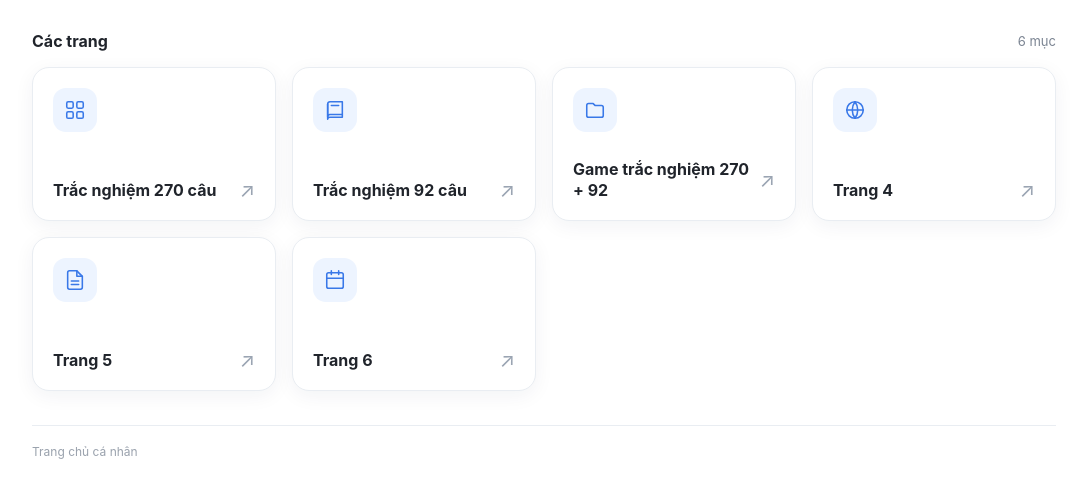
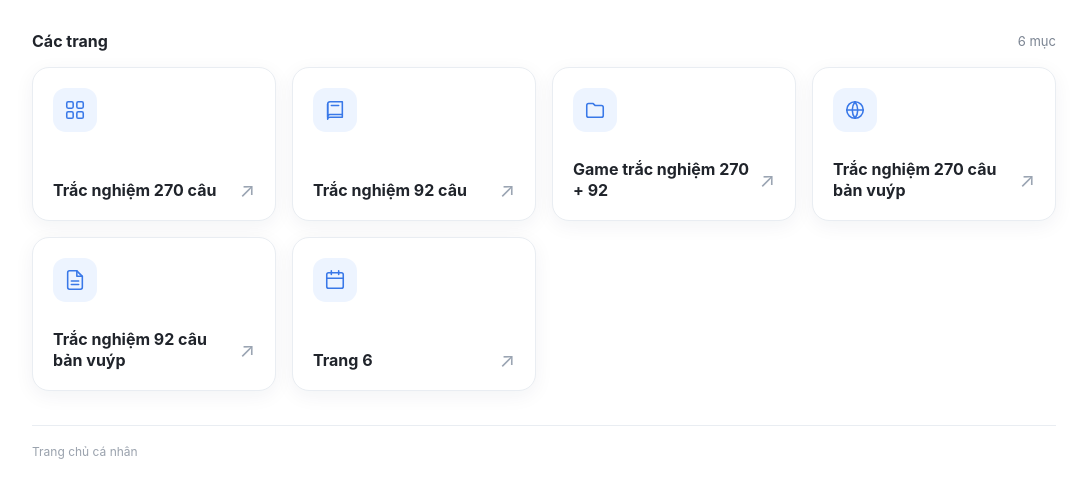
Before and after one commit to kasuodeptrai/tn, a plain HTML site: page index.html in a window 1280 px wide. Shown: the part 168-666 px from the top of the page, without its empty margins (96-1183 px from the left). Drawn offline with Linux system fonts and the light colour scheme.

Commit message:
Update index.html

```diff
--- a/index.html
+++ b/index.html
@@ -95,8 +95,8 @@
       { title: "Trắc nghiệm 270 câu", url: "tracnghiem270.html", icon: "grid" },
       { title: "Trắc nghiệm 92 câu", url: "tracnghiem92cau.html", icon: "book" },
       { title: "Game trắc nghiệm 270 + 92", url: "game.html", icon: "folder" },
-      { title: "Trang 4", url: "#", icon: "globe" },
-      { title: "Trang 5", url: "#", icon: "file" },
+      { title: "Trắc nghiệm 270 câu bản vuýp", url: "quiz270.html", icon: "globe" },
+      { title: "Trắc nghiệm 92 câu bản vuýp", url: "quiz92.html", icon: "file" },
       { title: "Trang 6", url: "#", icon: "calendar" }
     ];
 
```
